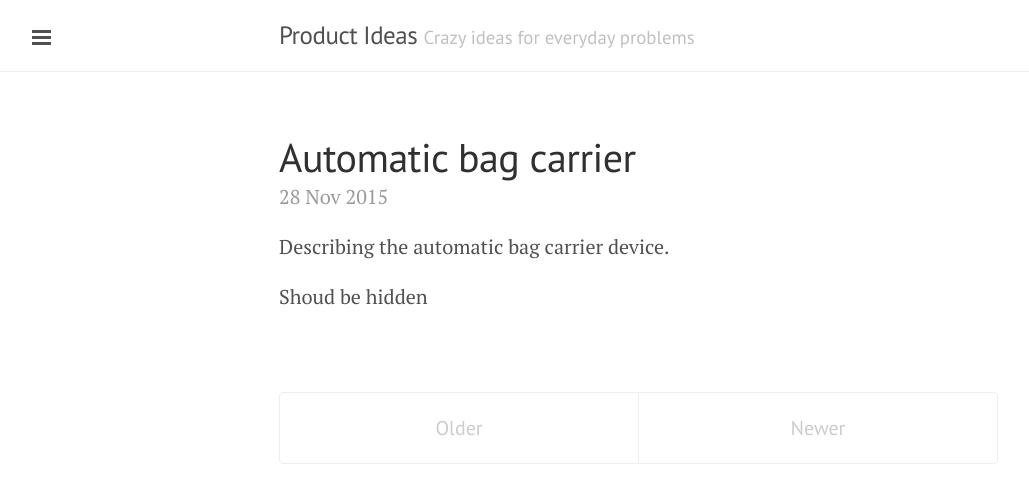
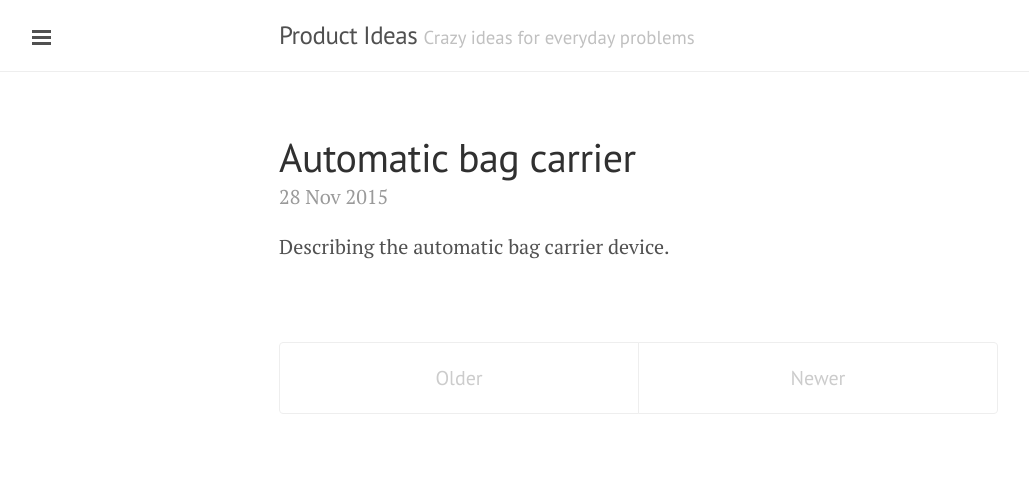
Before and after one commit to productideas/productideas.github.io, a Jekyll site: the page built from index.html, in a window 1280 px wide. Shown: the top 503 px of the page, without its empty margins (1-1030 px from the left). Built offline with Jekyll 4.4.1, drawn with Linux system fonts in a browser that asks for light colours; Markdown is read by kramdown in place of the engine named in the settings; the list of posts is cut into pages by our own code.

Commit message:
show excerpt on front page

```diff
--- a/index.html
+++ b/index.html
@@ -13,7 +13,7 @@ layout: default
 
     <span class="post-date">{{ post.date | date_to_string }}</span>
 
-    {{ post.content }}
+    {{ post.excerpt }}
   </div>
   {% endfor %}
 </div>
```
